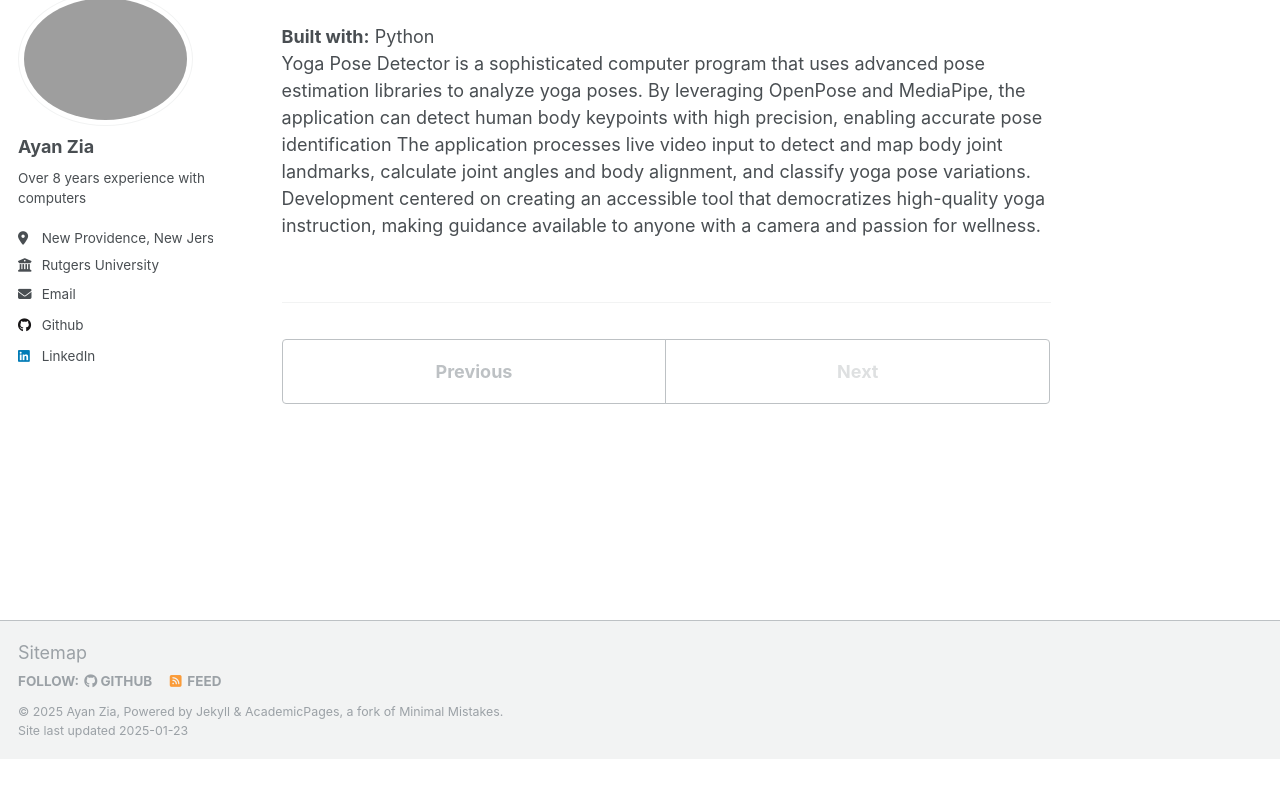
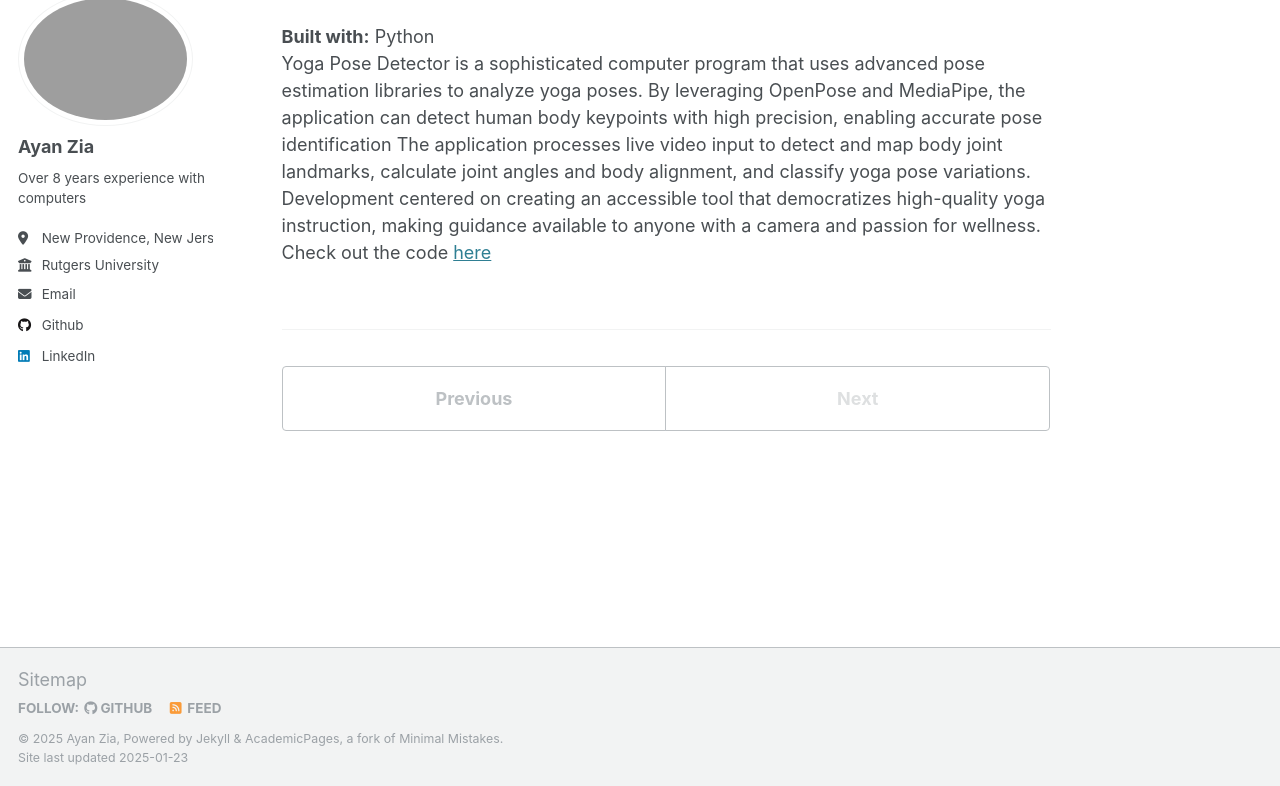
Before and after one commit to ayanz23/ayanz23.github.io, a Jekyll site: the page built from _portfolio/yoga-pose-detector.html, in a window 1280 px wide and 900 px high, scrolled down 525 px, cut to the strip 114-900 px from the top of the window. Built offline with Jekyll 4.4.1, drawn with Linux system fonts in a browser that asks for light colours; before the commit the page ends 1398 px from its top, so only the background shows below that.

Commit message:
commit 23

```diff
--- a/_portfolio/yoga-pose-detector.html
+++ b/_portfolio/yoga-pose-detector.html
@@ -13,3 +13,7 @@ collection: portfolio
 <br>
 
 Yoga Pose Detector is a sophisticated computer program that uses advanced pose estimation libraries to analyze yoga poses. By leveraging OpenPose and MediaPipe, the application can detect human body keypoints with high precision, enabling accurate pose identification The application processes live video input to detect and map body joint landmarks, calculate joint angles and body alignment, and classify yoga pose variations. Development centered on creating an accessible tool that democratizes high-quality yoga instruction, making guidance available to anyone with a camera and passion for wellness.
+
+<br>
+
+Check out the code <a href="https://github.com/ayanz23/Pose-Estimation" target="_blank">here</a>
```
